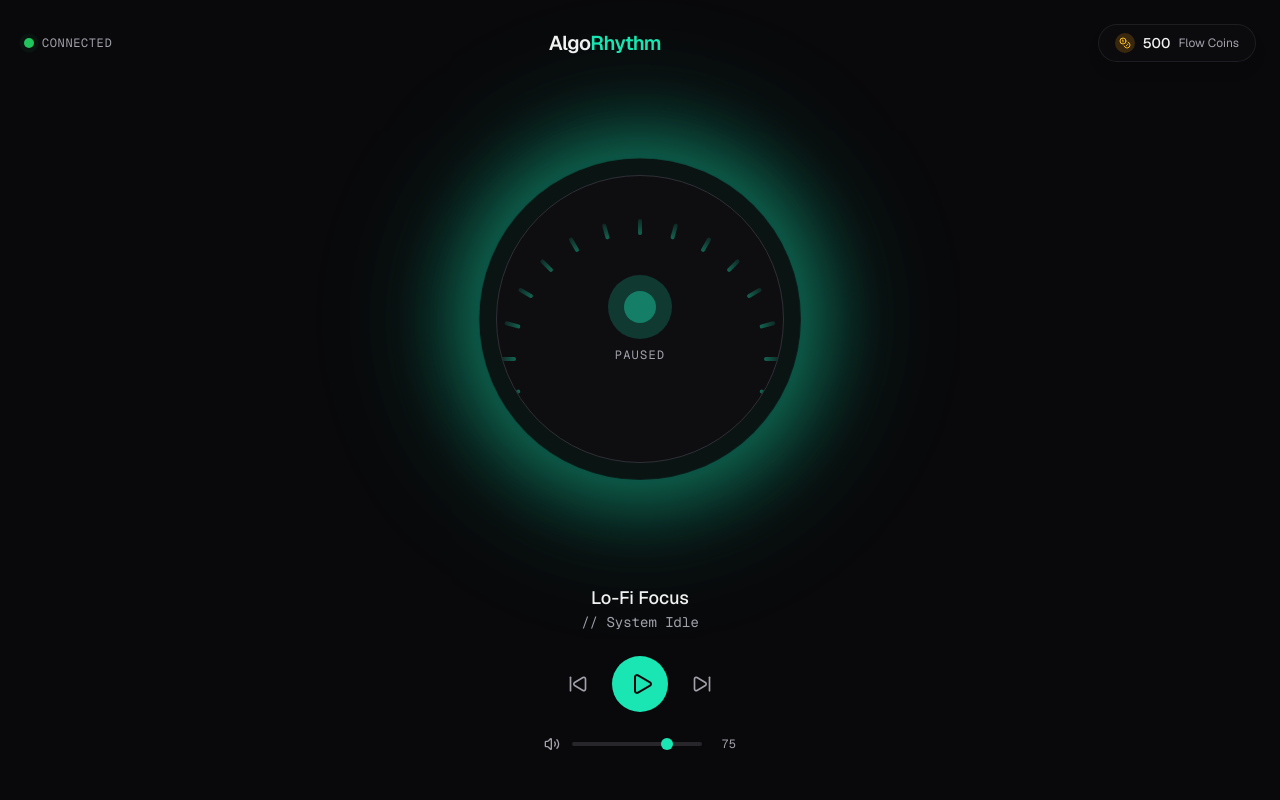
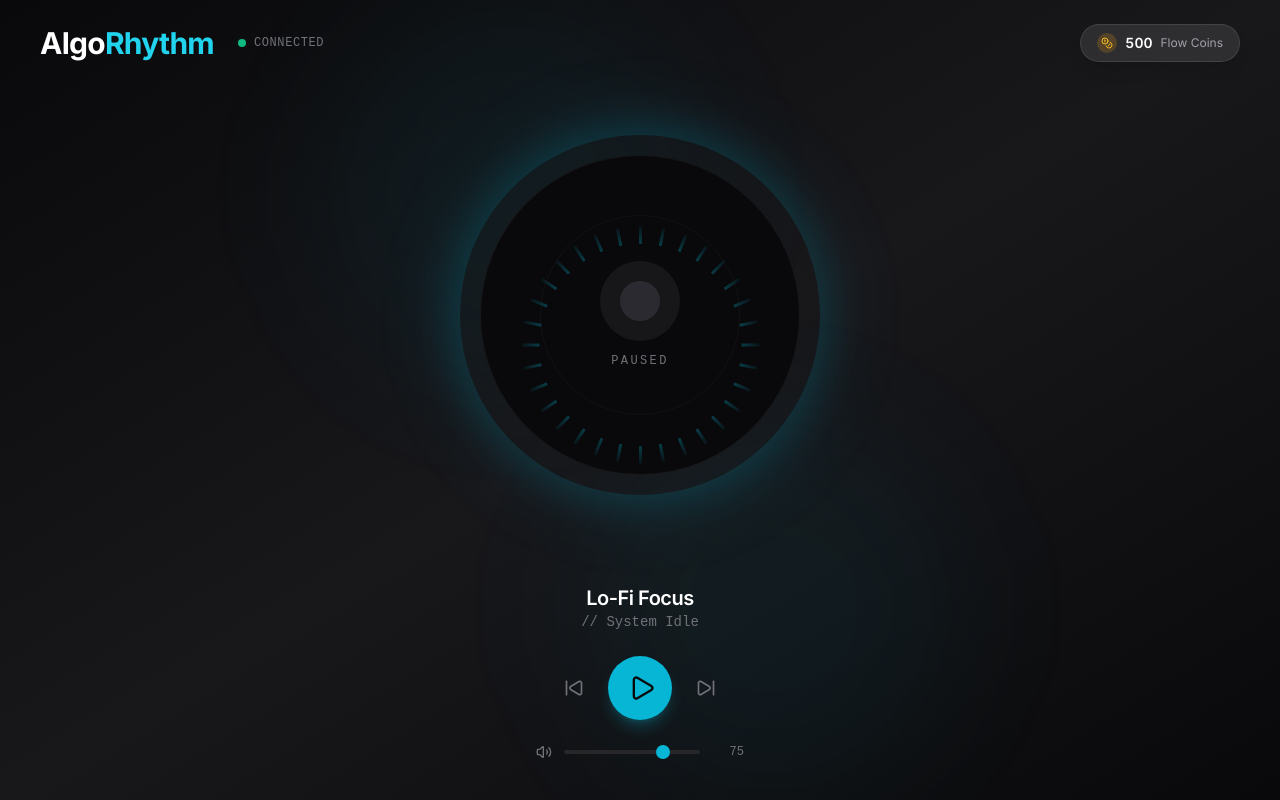
Before and after one commit to gauravkansal-coder/AlgoRhythm, a Next.js app: page / in a window 1280 px wide. Built offline with nearby package versions, Linux system fonts and the light colour scheme.

Commit message:
refactor: use direct Tailwind classes for AlgoRhythm dashboard
Modernize typography, centering, header, visualizer, controls, and gradient.

Co-authored-by: Gaurav kansal <205665859+gauravkansal-coder@users.noreply.github.com>

```diff
--- a/app/globals.css
+++ b/app/globals.css
@@ -1,85 +1,56 @@
 @tailwind base;
 @tailwind components;
 @tailwind utilities;
-
-:root {
-  --background: 0 0% 100%;
-  --foreground: 0 0% 3.9%;
-  --card: 0 0% 100%;
-  --card-foreground: 0 0% 3.9%;
-  --popover: 0 0% 100%;
-  --popover-foreground: 0 0% 3.9%;
-  --primary: 0 0% 9%;
-  --primary-foreground: 0 0% 98%;
-  --secondary: 0 0% 96.1%;
-  --secondary-foreground: 0 0% 9%;
-  --muted: 0 0% 96.1%;
-  --muted-foreground: 0 0% 45.1%;
-  --accent: 0 0% 96.1%;
-  --accent-foreground: 0 0% 9%;
-  --destructive: 0 84.2% 60.2%;
-  --destructive-foreground: 0 0% 98%;
-  --border: 0 0% 89.8%;
-  --input: 0 0% 89.8%;
-  --ring: 0 0% 3.9%;
-  --radius: 0.5rem;
-}
-
-.dark {
-  --background: 240 10% 4%;
-  --foreground: 0 0% 95%;
-  --card: 240 10% 6%;
-  --card-foreground: 0 0% 95%;
-  --popover: 240 10% 6%;
-  --popover-foreground: 0 0% 95%;
-  --primary: 165 80% 50%;
-  --primary-foreground: 240 10% 4%;
-  --secondary: 240 5% 16%;
-  --secondary-foreground: 0 0% 95%;
-  --muted: 240 5% 16%;
-  --muted-foreground: 240 5% 65%;
-  --accent: 165 80% 50%;
-  --accent-foreground: 240 10% 4%;
-  --border: 240 5% 20%;
-  --input: 240 5% 20%;
-  --ring: 165 80% 50%;
-}
 
 * {
   margin: 0;
   padding: 0;
   box-sizing: border-box;
-  border-color: hsl(var(--border));
 }
 
-html,
+html {
+  color-scheme: dark;
+}
+
 body {
-  min-height: 100%;
-  background-color: hsl(240, 10%, 4%);
-  color: hsl(0, 0%, 95%);
+  font-family: var(--font-geist-sans), system-ui, -apple-system, BlinkMacSystemFont, 'Segoe UI', sans-serif;
+  background: linear-gradient(135deg, #09090b 0%, #0c0c0f 50%, #09090b 100%);
+  color: #fafafa;
+  min-height: 100vh;
+  -webkit-font-smoothing: antialiased;
+  -moz-osx-font-smoothing: grayscale;
 }
 
 @keyframes pulse-glow {
   0%, 100% {
-    box-shadow: 0 0 60px 20px hsla(165, 80%, 50%, 0.3),
-                0 0 100px 40px hsla(165, 80%, 50%, 0.15),
-                0 0 140px 60px hsla(165, 80%, 50%, 0.05);
-    transform: scale(1);
+    box-shadow: 0 0 60px 15px rgba(6, 182, 212, 0.4),
+                0 0 100px 30px rgba(6, 182, 212, 0.2),
+                0 0 140px 50px rgba(6, 182, 212, 0.1);
   }
   50% {
-    box-shadow: 0 0 80px 30px hsla(165, 80%, 50%, 0.4),
-                0 0 120px 50px hsla(165, 80%, 50%, 0.2),
-                0 0 160px 70px hsla(165, 80%, 50%, 0.1);
-    transform: scale(1.02);
+    box-shadow: 0 0 80px 25px rgba(6, 182, 212, 0.5),
+                0 0 120px 40px rgba(6, 182, 212, 0.3),
+                0 0 160px 60px rgba(6, 182, 212, 0.15);
   }
 }
 
 @keyframes wave {
   0%, 100% {
-    height: 20%;
+    transform: scaleY(0.3);
   }
   50% {
-    height: 100%;
+    transform: scaleY(1);
+  }
+}
+
+@keyframes ping-slow {
+  0% {
+    transform: scale(1);
+    opacity: 1;
+  }
+  75%, 100% {
+    transform: scale(2);
+    opacity: 0;
   }
 }
 
@@ -88,5 +59,57 @@ body {
 }
 
 .visualizer-bar {
-  animation: wave 1s ease-in-out infinite;
+  animation: wave 0.8s ease-in-out infinite;
+  transform-origin: bottom;
 }
+
+.animate-ping-slow {
+  animation: ping-slow 1.5s cubic-bezier(0, 0, 0.2, 1) infinite;
+}
+
+input[type="range"] {
+  -webkit-appearance: none;
+  appearance: none;
+  background: transparent;
+  cursor: pointer;
+}
+
+input[type="range"]::-webkit-slider-runnable-track {
+  height: 4px;
+  background: #27272a;
+  border-radius: 9999px;
+}
+
+input[type="range"]::-webkit-slider-thumb {
+  -webkit-appearance: none;
+  appearance: none;
+  width: 14px;
+  height: 14px;
+  border-radius: 50%;
+  background: #06b6d4;
+  margin-top: -5px;
+  transition: transform 0.15s ease;
+}
+
+input[type="range"]::-webkit-slider-thumb:hover {
+  transform: scale(1.2);
+}
+
+input[type="range"]::-moz-range-track {
+  height: 4px;
+  background: #27272a;
+  border-radius: 9999px;
+}
+
+input[type="range"]::-moz-range-thumb {
+  width: 14px;
+  height: 14px;
+  border-radius: 50%;
+  background: #06b6d4;
+  border: none;
+  transition: transform 0.15s ease;
+}
+
+input[type="range"]::-moz-range-thumb:hover {
+  transform: scale(1.2);
+}
--- a/app/layout.tsx
+++ b/app/layout.tsx
@@ -1,14 +1,9 @@
-import type { Metadata } from "next"
-import { Geist, Geist_Mono } from "next/font/google"
+import type { Metadata, Viewport } from "next"
+import { Inter } from "next/font/google"
 import "./globals.css"
 
-const geistSans = Geist({
+const inter = Inter({
   variable: "--font-geist-sans",
-  subsets: ["latin"],
-})
-
-const geistMono = Geist_Mono({
-  variable: "--font-geist-mono",
   subsets: ["latin"],
 })
 
@@ -17,14 +12,18 @@ export const metadata: Metadata = {
   description: "A futuristic code-radio dashboard for focused coding sessions",
 }
 
+export const viewport: Viewport = {
+  themeColor: "#09090b",
+}
+
 export default function RootLayout({
   children,
 }: Readonly<{
   children: React.ReactNode
 }>) {
   return (
-    <html lang="en" className="dark">
-      <body className={`${geistSans.variable} ${geistMono.variable} font-sans antialiased bg-background text-foreground min-h-screen`}>
+    <html lang="en">
+      <body className={`${inter.variable} font-sans antialiased`}>
         {children}
       </body>
     </html>
--- a/app/page.tsx
+++ b/app/page.tsx
@@ -10,31 +10,36 @@ export default function AlgoRhythmDashboard() {
   const [isPlaying, setIsPlaying] = useState(false)
   const [volume, setVolume] = useState(75)
 
-  console.log("[v0] AlgoRhythmDashboard rendering")
+  return (
+    <main className="relative min-h-screen flex flex-col overflow-hidden">
+      {/* Background gradient overlay */}
+      <div className="fixed inset-0 -z-10">
+        <div className="absolute inset-0 bg-gradient-to-br from-zinc-950 via-zinc-900 to-zinc-950" />
+        <div className="absolute top-0 left-1/4 w-96 h-96 bg-cyan-500/5 rounded-full blur-3xl" />
+        <div className="absolute bottom-0 right-1/4 w-96 h-96 bg-cyan-500/5 rounded-full blur-3xl" />
+      </div>
 
-  return (
-    <main className="min-h-screen flex flex-col" style={{ backgroundColor: 'hsl(240 10% 4%)', color: 'hsl(0 0% 95%)' }}>
       {/* Header */}
-      <header className="relative flex items-center justify-between p-6">
-        {/* Status Indicator - Top Left */}
-        <StatusIndicator connected={true} />
+      <header className="flex items-center justify-between px-6 py-4 md:px-10 md:py-6">
+        {/* Left: Logo + Status */}
+        <div className="flex items-center gap-6">
+          <h1 className="text-2xl md:text-3xl font-bold text-white tracking-tight">
+            Algo<span className="text-cyan-400">Rhythm</span>
+          </h1>
+          <StatusIndicator connected={true} />
+        </div>
 
-        {/* Logo - Center */}
-        <h1 className="text-xl font-semibold tracking-tight" style={{ color: 'hsl(0 0% 95%)' }}>
-          Algo<span style={{ color: 'hsl(165 80% 50%)' }}>Rhythm</span>
-        </h1>
-
-        {/* Coin Badge - Top Right */}
+        {/* Right: Coin Badge */}
         <CoinBadge amount={500} />
       </header>
 
-      {/* Main Content - Visualizer */}
-      <div className="flex-1 flex items-center justify-center">
+      {/* Main Content - Centered Visualizer */}
+      <div className="flex-1 flex items-center justify-center px-6 py-8">
         <AudioVisualizer isPlaying={isPlaying} />
       </div>
 
       {/* Footer - Media Controls */}
-      <footer className="p-8 pb-12">
+      <footer className="px-6 py-8 md:px-10 md:py-10">
         <MediaControls
           isPlaying={isPlaying}
           volume={volume}
@@ -42,12 +47,6 @@ export default function AlgoRhythmDashboard() {
           onVolumeChange={setVolume}
         />
       </footer>
-
-      {/* Ambient background elements */}
-      <div className="fixed inset-0 -z-10 overflow-hidden pointer-events-none">
-        <div className="absolute top-1/4 -left-32 w-64 h-64 bg-primary/5 rounded-full blur-3xl" />
-        <div className="absolute bottom-1/4 -right-32 w-64 h-64 bg-primary/5 rounded-full blur-3xl" />
-      </div>
     </main>
   )
 }
--- a/components/audio-visualizer.tsx
+++ b/components/audio-visualizer.tsx
@@ -5,37 +5,49 @@ interface AudioVisualizerProps {
 }
 
 export function AudioVisualizer({ isPlaying }: AudioVisualizerProps) {
-  const bars = 24
+  const bars = 32
 
   return (
     <div className="relative flex items-center justify-center">
-      {/* Outer glow ring */}
-      <div className="absolute w-80 h-80 rounded-full bg-primary/5 animate-pulse-glow" />
+      {/* Outer glow container */}
+      <div
+        className={`absolute w-[320px] h-[320px] md:w-[360px] md:h-[360px] rounded-full ${
+          isPlaying ? "animate-pulse-glow" : ""
+        }`}
+        style={{
+          boxShadow: isPlaying
+            ? "0 0 60px 15px rgba(6, 182, 212, 0.4), 0 0 100px 30px rgba(6, 182, 212, 0.2)"
+            : "0 0 40px 10px rgba(6, 182, 212, 0.15), 0 0 80px 20px rgba(6, 182, 212, 0.08)"
+        }}
+      />
 
-      {/* Inner circle container */}
-      <div className="relative w-72 h-72 rounded-full bg-card border border-border flex items-center justify-center overflow-hidden">
-        {/* Circular visualizer bars */}
+      {/* Main circle */}
+      <div className="relative w-[280px] h-[280px] md:w-[320px] md:h-[320px] rounded-full bg-zinc-950 border border-zinc-800/50 flex items-center justify-center overflow-hidden">
+        {/* Visualizer bars arranged in a circle */}
         <div className="absolute inset-0 flex items-center justify-center">
           {Array.from({ length: bars }).map((_, i) => {
             const angle = (i / bars) * 360
-            const delay = i * 0.08
+            const delay = i * 0.05
 
             return (
               <div
                 key={i}
-                className="absolute w-1 origin-bottom"
+                className="absolute origin-bottom"
                 style={{
-                  transform: `rotate(${angle}deg) translateY(-60px)`,
-                  height: "80px",
+                  width: "3px",
+                  height: "60px",
+                  transform: `rotate(${angle}deg) translateY(-80px)`,
                 }}
               >
                 <div
-                  className={`w-full bg-gradient-to-t from-primary to-primary/30 rounded-full transition-all duration-300 ${
-                    isPlaying ? "visualizer-bar" : "h-[20%]"
+                  className={`w-full h-full rounded-full transition-all duration-200 ${
+                    isPlaying ? "visualizer-bar" : ""
                   }`}
                   style={{
+                    background: "linear-gradient(to top, #06b6d4, rgba(6, 182, 212, 0.2))",
                     animationDelay: `${delay}s`,
-                    opacity: isPlaying ? 1 : 0.4,
+                    opacity: isPlaying ? 1 : 0.3,
+                    transform: isPlaying ? undefined : "scaleY(0.3)",
                   }}
                 />
               </div>
@@ -43,12 +55,21 @@ export function AudioVisualizer({ isPlaying }: AudioVisualizerProps) {
           })}
         </div>
 
+        {/* Inner ring */}
+        <div className="absolute w-[180px] h-[180px] md:w-[200px] md:h-[200px] rounded-full border border-zinc-800/30" />
+
         {/* Center content */}
-        <div className="relative z-10 flex flex-col items-center gap-2">
-          <div className={`w-16 h-16 rounded-full bg-primary/20 flex items-center justify-center ${isPlaying ? "animate-pulse" : ""}`}>
-            <div className="w-8 h-8 rounded-full bg-primary/40" />
+        <div className="relative z-10 flex flex-col items-center gap-3">
+          <div className={`w-20 h-20 rounded-full flex items-center justify-center ${
+            isPlaying
+              ? "bg-cyan-500/20 animate-pulse"
+              : "bg-zinc-800/50"
+          }`}>
+            <div className={`w-10 h-10 rounded-full ${
+              isPlaying ? "bg-cyan-500/40" : "bg-zinc-700/50"
+            }`} />
           </div>
-          <span className="text-xs font-mono text-muted-foreground uppercase tracking-widest">
+          <span className="text-xs font-mono text-zinc-500 uppercase tracking-[0.2em]">
             {isPlaying ? "Streaming" : "Paused"}
           </span>
         </div>
--- a/components/coin-badge.tsx
+++ b/components/coin-badge.tsx
@@ -6,14 +6,14 @@ interface CoinBadgeProps {
 
 export function CoinBadge({ amount }: CoinBadgeProps) {
   return (
-    <div className="flex items-center gap-2 px-4 py-2 rounded-full bg-card/60 backdrop-blur-xl border border-border/50 shadow-lg">
+    <div className="flex items-center gap-2 px-4 py-2 rounded-full bg-white/10 backdrop-blur-xl border border-white/10 shadow-lg">
       <div className="w-5 h-5 rounded-full bg-amber-500/20 flex items-center justify-center">
         <Coins className="w-3 h-3 text-amber-400" />
       </div>
-      <span className="text-sm font-medium text-foreground">
+      <span className="text-sm font-semibold text-white tabular-nums">
         {amount.toLocaleString()}
       </span>
-      <span className="text-xs text-muted-foreground">Flow Coins</span>
+      <span className="text-xs text-zinc-400">Flow Coins</span>
     </div>
   )
 }
--- a/components/media-controls.tsx
+++ b/components/media-controls.tsx
@@ -19,14 +19,18 @@ export function MediaControls({
     <div className="flex flex-col items-center gap-6">
       {/* Track Info */}
       <div className="text-center">
-        <h2 className="text-lg font-medium text-foreground">Lo-Fi Focus</h2>
-        <p className="text-sm text-muted-foreground font-mono">// System Idle</p>
+        <h2 className="text-lg md:text-xl font-semibold text-white tracking-tight">
+          Lo-Fi Focus
+        </h2>
+        <p className="text-sm text-zinc-500 font-mono">
+          {"// System Idle"}
+        </p>
       </div>
 
-      {/* Controls */}
-      <div className="flex items-center gap-4">
+      {/* Playback Controls */}
+      <div className="flex items-center gap-3">
         <button
-          className="p-2 text-muted-foreground hover:text-foreground transition-colors"
+          className="p-3 text-zinc-500 hover:text-white transition-colors duration-200"
           aria-label="Previous track"
         >
           <SkipBack className="w-5 h-5" />
@@ -34,37 +38,37 @@ export function MediaControls({
 
         <button
           onClick={onPlayPause}
-          className="w-14 h-14 rounded-full bg-primary text-primary-foreground flex items-center justify-center hover:bg-primary/90 transition-all hover:scale-105 active:scale-95"
+          className="w-16 h-16 rounded-full bg-cyan-500 text-zinc-950 flex items-center justify-center hover:bg-cyan-400 transition-all duration-200 hover:scale-105 active:scale-95 shadow-lg shadow-cyan-500/25"
           aria-label={isPlaying ? "Pause" : "Play"}
         >
           {isPlaying ? (
-            <Pause className="w-6 h-6" />
+            <Pause className="w-7 h-7" />
           ) : (
-            <Play className="w-6 h-6 ml-1" />
+            <Play className="w-7 h-7 ml-1" />
           )}
         </button>
 
         <button
-          className="p-2 text-muted-foreground hover:text-foreground transition-colors"
+          className="p-3 text-zinc-500 hover:text-white transition-colors duration-200"
           aria-label="Next track"
         >
           <SkipForward className="w-5 h-5" />
         </button>
       </div>
 
-      {/* Volume */}
-      <div className="flex items-center gap-3 w-48">
-        <Volume2 className="w-4 h-4 text-muted-foreground flex-shrink-0" />
+      {/* Volume Control */}
+      <div className="flex items-center gap-3 w-52">
+        <Volume2 className="w-4 h-4 text-zinc-500 flex-shrink-0" />
         <input
           type="range"
           min="0"
           max="100"
           value={volume}
           onChange={(e) => onVolumeChange(Number(e.target.value))}
-          className="w-full h-1 bg-secondary rounded-full appearance-none cursor-pointer [&::-webkit-slider-thumb]:appearance-none [&::-webkit-slider-thumb]:w-3 [&::-webkit-slider-thumb]:h-3 [&::-webkit-slider-thumb]:rounded-full [&::-webkit-slider-thumb]:bg-primary [&::-webkit-slider-thumb]:hover:bg-primary/90 [&::-webkit-slider-thumb]:transition-colors"
+          className="flex-1"
           aria-label="Volume"
         />
-        <span className="text-xs text-muted-foreground font-mono w-8 text-right">
+        <span className="text-xs text-zinc-500 font-mono w-8 text-right tabular-nums">
           {volume}
         </span>
       </div>
--- a/components/status-indicator.tsx
+++ b/components/status-indicator.tsx
@@ -5,17 +5,17 @@ interface StatusIndicatorProps {
 export function StatusIndicator({ connected }: StatusIndicatorProps) {
   return (
     <div className="flex items-center gap-2">
-      <div className="relative">
+      <div className="relative flex items-center justify-center">
         <div
-          className={`w-2.5 h-2.5 rounded-full ${
-            connected ? "bg-green-500" : "bg-red-500"
+          className={`w-2 h-2 rounded-full ${
+            connected ? "bg-emerald-500" : "bg-red-500"
           }`}
         />
         {connected && (
-          <div className="absolute inset-0 w-2.5 h-2.5 rounded-full bg-green-500 animate-ping opacity-75" />
+          <div className="absolute w-2 h-2 rounded-full bg-emerald-500 animate-ping-slow" />
         )}
       </div>
-      <span className="text-xs font-mono text-muted-foreground uppercase tracking-wider">
+      <span className="text-xs font-mono text-zinc-500 uppercase tracking-wider">
         {connected ? "Connected" : "Offline"}
       </span>
     </div>
--- a/tailwind.config.ts
+++ b/tailwind.config.ts
@@ -1,7 +1,6 @@
 import type { Config } from "tailwindcss"
 
 const config: Config = {
-  darkMode: "class",
   content: [
     "./pages/**/*.{js,ts,jsx,tsx,mdx}",
     "./components/**/*.{js,ts,jsx,tsx,mdx}",
@@ -10,48 +9,8 @@ const config: Config = {
   theme: {
     extend: {
       fontFamily: {
-        sans: ["var(--font-geist-sans)"],
-        mono: ["var(--font-geist-mono)"],
-      },
-      colors: {
-        background: "hsl(var(--background))",
-        foreground: "hsl(var(--foreground))",
-        card: {
-          DEFAULT: "hsl(var(--card))",
-          foreground: "hsl(var(--card-foreground))",
-        },
-        popover: {
-          DEFAULT: "hsl(var(--popover))",
-          foreground: "hsl(var(--popover-foreground))",
-        },
-        primary: {
-          DEFAULT: "hsl(var(--primary))",
-          foreground: "hsl(var(--primary-foreground))",
-        },
-        secondary: {
-          DEFAULT: "hsl(var(--secondary))",
-          foreground: "hsl(var(--secondary-foreground))",
-        },
-        muted: {
-          DEFAULT: "hsl(var(--muted))",
-          foreground: "hsl(var(--muted-foreground))",
-        },
-        accent: {
-          DEFAULT: "hsl(var(--accent))",
-          foreground: "hsl(var(--accent-foreground))",
-        },
-        destructive: {
-          DEFAULT: "hsl(var(--destructive))",
-          foreground: "hsl(var(--destructive-foreground))",
-        },
-        border: "hsl(var(--border))",
-        input: "hsl(var(--input))",
-        ring: "hsl(var(--ring))",
-      },
-      borderRadius: {
-        lg: "var(--radius)",
-        md: "calc(var(--radius) - 2px)",
-        sm: "calc(var(--radius) - 4px)",
+        sans: ["var(--font-geist-sans)", "system-ui", "sans-serif"],
+        mono: ["ui-monospace", "SFMono-Regular", "monospace"],
       },
     },
   },
--- a/tsconfig.json
+++ b/tsconfig.json
@@ -18,6 +18,7 @@
         "name": "next"
       }
     ],
+    "baseUrl": ".",
     "paths": {
       "@/*": ["./*"]
     }
```
